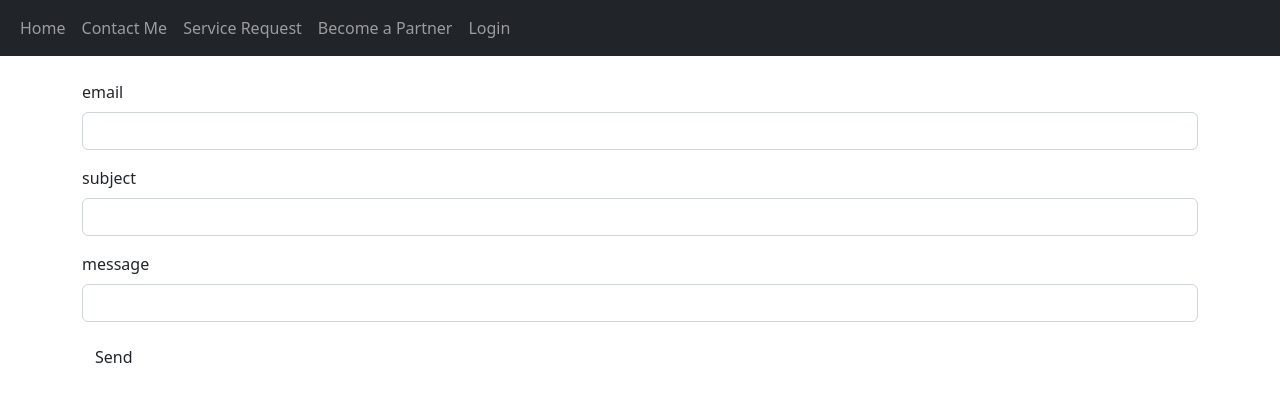
After one commit to SypekKonrad/booking, a Django app: page /contactme/ in a window 1280 px wide. The commit adds this page. Shown: the top 402 px of the page. Run offline with Django 3.2, Linux system fonts and the light colour scheme; some libraries are stand-ins or nearby versions.

Commit message:
added contact me page

```diff
--- a/backend/booking/forms.py
+++ b/backend/booking/forms.py
@@ -27,9 +27,10 @@ class CustomerPollForm2(forms.ModelForm):
         model = Customer
         fields = ["first_name", "surname", "phone_number", "email"]
 
-
-
-
+class ContactMeForm(forms.Form):
+    email = forms.EmailField(label='e-mail', max_length=20, error_messages={'required': 'This field is required'})
+    subject = forms.CharField(label='subject', max_length=255, error_messages={'required': 'This field is required'})
+    message = forms.CharField(widget=forms.Textarea, label='message', error_messages={'required': 'This field is required'})
 
 # class CustomerPollForm(forms.Form):
 #     first_name = forms.CharField(label='First name', max_length=20, error_messages={'required': 'This field is required'})
--- a/backend/booking/views.py
+++ b/backend/booking/views.py
@@ -1,28 +1,31 @@
 from django.shortcuts import render, redirect
-from django.http import HttpResponse
 from .forms import *
 from .models import *
 from django.views.decorators.csrf import csrf_exempt
 from django.contrib.auth.decorators import login_required
-
-from django.contrib.sites.shortcuts import get_current_site
-from django.template.loader import render_to_string
-#from django.core.mail import EmailMessage
-from django.utils.http import urlsafe_base64_encode, urlsafe_base64_decode
-from django.utils.encoding import force_bytes
-# force_text
-from django.contrib.auth.tokens import default_token_generator
+from django.conf import settings
 from django.core.mail import send_mail
-from django.conf import settings
-
-
-
-
 
 def index(request):
 
     return render(request, 'index.html')
 
+def contact_me(request):
+    form = ContactMeForm()
+    if request.method == 'POST':
+        print(request.POST)
+        form = ContactMeForm(request.POST)
+        print("form valid?", form.is_valid(),)
+        print(form.errors)
+        if form.is_valid():
+            sender = form.cleaned_data['email']
+            subject = form.cleaned_data['subject']
+            message = form.cleaned_data['message']
+            recipient_list = [settings.EMAIL_HOST_USER, 'ksypek01@gmail.com', 'konrad.sypek@o2.pl']
+            send_mail(subject, message, sender, recipient_list , fail_silently=False)
+            return render(request, 'contact_me_thx.html')
+
+    return render(request, 'contact_me.html', {'form': form})
 @csrf_exempt
 @login_required
 def customer_list(request):
@@ -46,12 +49,10 @@ def service_detail(request, vehicle_id):
 
 
 def customer_poll(request):
-    print('1')
     form1 = CustomerPollForm2
     form2 = VehicleForm
 
     if request.method == 'POST':
-        print('2')
         print(request.POST)
         form1 = CustomerPollForm2(request.POST)
         form2 = VehicleForm(request.POST)
@@ -65,7 +66,6 @@ def customer_poll(request):
                 email=form1.cleaned_data['email'],
                 phone_number=form1.cleaned_data['phone_number']
             )
-            print('4')
             vehicle = Vehicle.objects.create(
                 customer=customer,
                 make=form2.cleaned_data['make'],
@@ -78,91 +78,8 @@ def customer_poll(request):
                 horsepower=form2.cleaned_data['horsepower'],
                 service=form2.cleaned_data['service']
             )
-            print('3')
-            #form1.save()
-            print('4')
-            #form2.save()
-            print('5')
+
 
             return render(request,'booking/thankyou.html', {'form1': form1, 'form2': form2})
 
-        # else:
-        #     print('6')
-        #     form1 = CustomerPollForm2()
-        #     form2 = VehicleForm()
-            # return render(request, 'customer_poll.html', {'form1': form1, 'form2': form2})
-
-    print('7')
     return render(request,'booking/customer_poll.html', {'form1': form1, 'form2': form2})
-
-# def customer_poll2(request):
-#     form = CustomerPollForm()
-#     print('1')
-#     if request.method == 'POST':
-#         print('2')
-#         form = CustomerPollForm(request.POST)
-#         if form.is_valid():
-#             print('3')
-#             first_name = form.cleaned_data['first_name'],
-#             surname = form.cleaned_data['surname'],
-#             email = form.cleaned_data['email'],
-#             phone_number = form.cleaned_data['phone_number']
-#             #customer = customer
-#             make = form.cleaned_data['make'],
-#             model = form.cleaned_data['model'],
-#             body_type = form.cleaned_data['body_type'],
-#             production_year = form.cleaned_data['production_year'],
-#             fuel_type = form.cleaned_data['fuel_type'],
-#             engine_displacement = form.cleaned_data['engine_displacement'],
-#             transmission = form.cleaned_data['transmission'],
-#             horsepower = form.cleaned_data['horsepower'],
-#             service = form.cleaned_data['service']
-#
-#             customer = Customer(
-#                 first_name=first_name,
-#                 surname=surname,
-#                 email=email,
-#                 phone_number=phone_number
-#             )
-#
-#             vehicle = Vehicle(
-#                 customer=customer,
-#                 make=make,
-#                 model=model,
-#                 body_type=body_type,
-#                 production_year=production_year,
-#                 fuel_type=fuel_type,
-#                 engine_displacement=engine_displacement,
-#                 transmission=transmission,
-#                 horsepower=horsepower,
-#                 service=service
-#             )
-#             customer.save()
-#             vehicle.save()
-
-            # customer = Customer.objects.create(
-            #     first_name=form.cleaned_data['first_name'],
-            #     surname=form.cleaned_data['surname'],
-            #     email=form.cleaned_data['email'],
-            #     phone_number=form.cleaned_data['phone_number']
-            # )
-            # print('4')
-            # vehicle = Vehicle.objects.create(
-            #     customer=customer,
-            #     make=form.cleaned_data['make'],
-            #     model=form.cleaned_data['model'],
-            #     body_type=form.cleaned_data['body_type'],
-            #     production_year=form.cleaned_data['production_year'],
-            #     fuel_type=form.cleaned_data['fuel_type'],
-            #     engine_displacement=form.cleaned_data['engine_displacement'],
-            #     transmission=form.cleaned_data['transmission'],
-            #     horsepower=form.cleaned_data['horsepower'],
-            #     service=form.cleaned_data['service']
-            # )
-    #         print('5')
-    #         return render(request,'thankyou.html', {'form': form})
-    #     else:
-    #         print('6')
-    #         form = CustomerPollForm()
-    # print('7')
-    # return render(request,'customer_poll.html', {'form': form})
--- a/backend/templates/base.html
+++ b/backend/templates/base.html
@@ -22,6 +22,7 @@
 				<div class="navbar-nav ml-auto">
 					{% block navbar_links %}
 					<a class="nav-item nav-link" href="{% url 'index' %}">Home</a>
+					<a class="nav-item nav-link" href="{% url 'contact_me' %}">Contact Me</a>
 
 					{% if request.user.is_authenticated %}
 					<a class="nav-item nav-link" href="{% url 'customers' %}">List of Customers</a>
@@ -48,8 +49,7 @@
 <main role="main">
 	<div class="container">
 		<h1 class="pt-2 text-center">
-{#			{% block title %}#}
-{#			{% endblock %}#}
+
 		</h1>
 		<p>
 			{% block content %}
@@ -60,14 +60,7 @@
 </main>
 
 
-<!--<script src="https://cdn.jsdelivr.net/npm/bootstrap@5.2.0/dist/js/bootstrap.bundle.min.js" integrity="sha384-A3rJD856KowSb7dwlZdYEkO39Gagi7vIsF0jrRAoQmDKKtQBHUuLZ9AsSv4jD4Xa" crossorigin="anonymous"></script>-->
-<!--<script-->
-<!--			  src="https://code.jquery.com/jquery-3.6.1.min.js"-->
-<!--			  integrity="sha256-o88AwQnZB+VDvE9tvIXrMQaPlFFSUTR+nldQm1LuPXQ="-->
-<!--			  crossorigin="anonymous">-->
 
-<!--</script>-->
-<!--<script src="https://cdn.jsdelivr.net/npm/@popperjs/core@2.11.6/dist/umd/popper.min.js" integrity="sha384-oBqDVmMz9ATKxIep9tiCxS/Z9fNfEXiDAYTujMAeBAsjFuCZSmKbSSUnQlmh/jp3" crossorigin="anonymous"></script>-->
 
   <script src="https://code.jquery.com/jquery-3.2.1.slim.min.js"></script>
 <script src="https://cdn.jsdelivr.net/npm/popper.js@1.12.9/dist/umd/popper.min.js"></script>
--- /dev/null
+++ b/backend/templates/contact_me.html
@@ -0,0 +1,34 @@
+{% extends 'base.html' %}
+{% csrf_token %}
+
+{% block title %} Contact Me {% endblock %}
+{% block content %}
+    <form method="post" action="{% url 'contact_me' %}">
+
+        {% csrf_token %}
+        {{ form.non_field_errors }}
+
+        <div class="mb-3">
+            {{ form.email.errors }}
+          <label for="{{ form.email.id_for_label }}" class="form-label">email</label>
+          <input type="text" class="form-control" id="{{form.email.id_for_label}}" name="{{form.email.html_name}}">
+        </div>
+
+        <div class="mb-3">
+            {{ form.subject.errors }}
+          <label for="{{ form.subject.id_for_label }}" class="form-label">subject</label>
+          <input type="text" class="form-control" id="{{form.subject.id_for_label}}" name="{{form.subject.html_name}}">
+        </div>
+
+        <div class="mb-3">
+            {{ form.message.errors }}
+          <label for="{{ form.message.id_for_label }}" class="form-label">message</label>
+          <input type="text" class="form-control" id="{{form.message.id_for_label}}" name="{{form.message.html_name}}">
+        </div>
+
+        <div class="mb-3">
+            <button type="submit" class="btn">Send</button>
+        </div>
+
+    </form>
+{% endblock %}
--- a/backend/workshop/urls.py
+++ b/backend/workshop/urls.py
@@ -25,6 +25,7 @@ urlpatterns = [
     path('admin/', admin.site.urls),
     path('', include('django.contrib.auth.urls')),
     path('', index, name='index'),
+    path('contactme/', contact_me, name='contact_me'),
 
     path('register/partner/', create_partner_account, name='create_partner_account'),
     path('register/partner/success/', partner_registration_successful, name='partner_registration_successful'),
@@ -43,7 +44,6 @@ urlpatterns = [
     path('password/reset/complete/', CustomPasswordResetCompleteView.as_view(), name='password_reset_complete'),
 
     path('email/change/', change_email, name='change_email'),
-    # path('email/change/done/', change_email, name='change_email'),
 
     path('poll/', customer_poll, name='poll'),
     path('list/', customer_list, name='customers'),
@@ -53,11 +53,5 @@ urlpatterns = [
     path('api/makes/', MakeListView.as_view(), name='make-list'),
     path('api/models/', ModelListView.as_view(), name='model-list'),
 
-    # path('register/partner/failure/', create_partner_account, name='create_partner_account'),
-    # path('activation/partner/failure/', partner_account_activation_1, name='partner_activation_1'),
 
-    # path('create_accoount_1/', create_customer_account, name='create_customer_account'),
-    # path('<int:customer_id>/customers/', views.customer_vehicle, name='vehicles'),
-    # path('api/users/', rest_views.UsersListView.as_view(), name='user-list'),
-    # path('<int:vehicle_id>/vehicles/', views.vehicles, name='vehicles'),
 ]
```
Also changed, not shown: backend/templates/contact_me_thx.html (added, +8 -0 lines), 1 other file.
